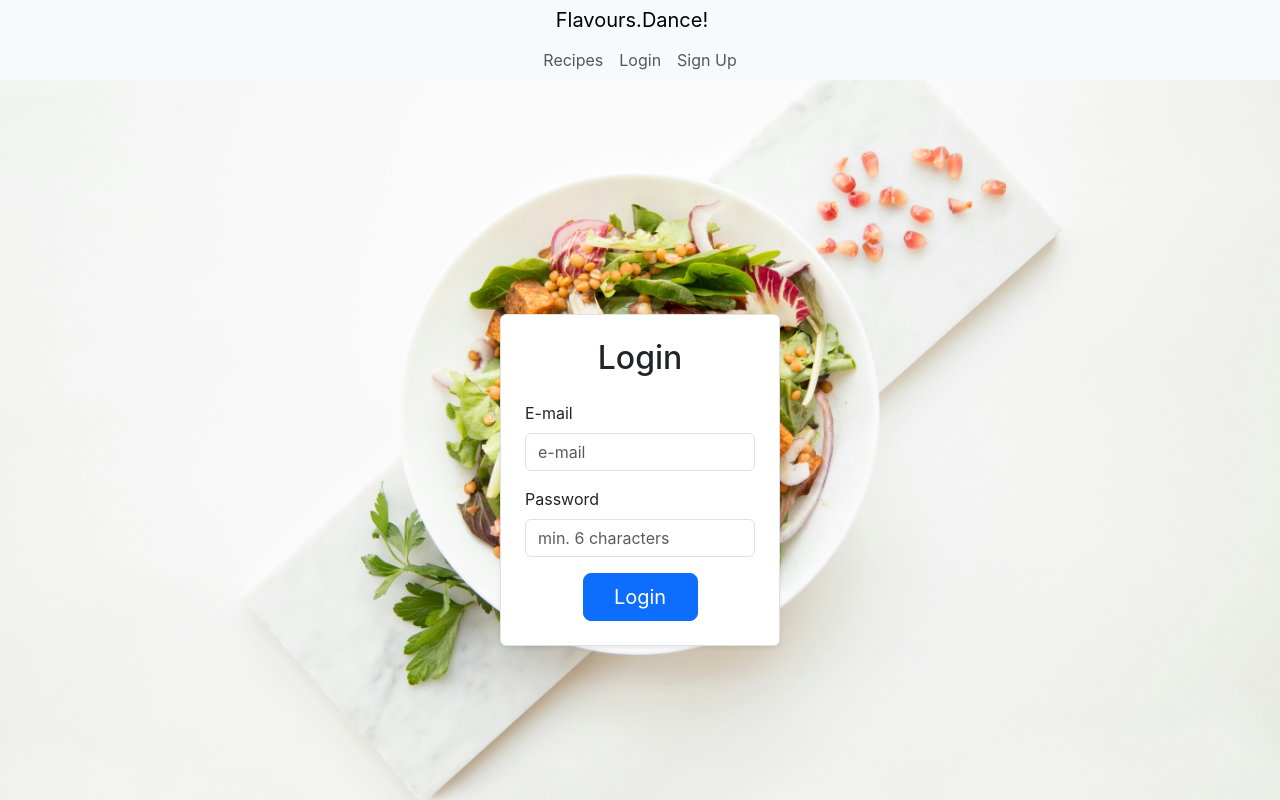
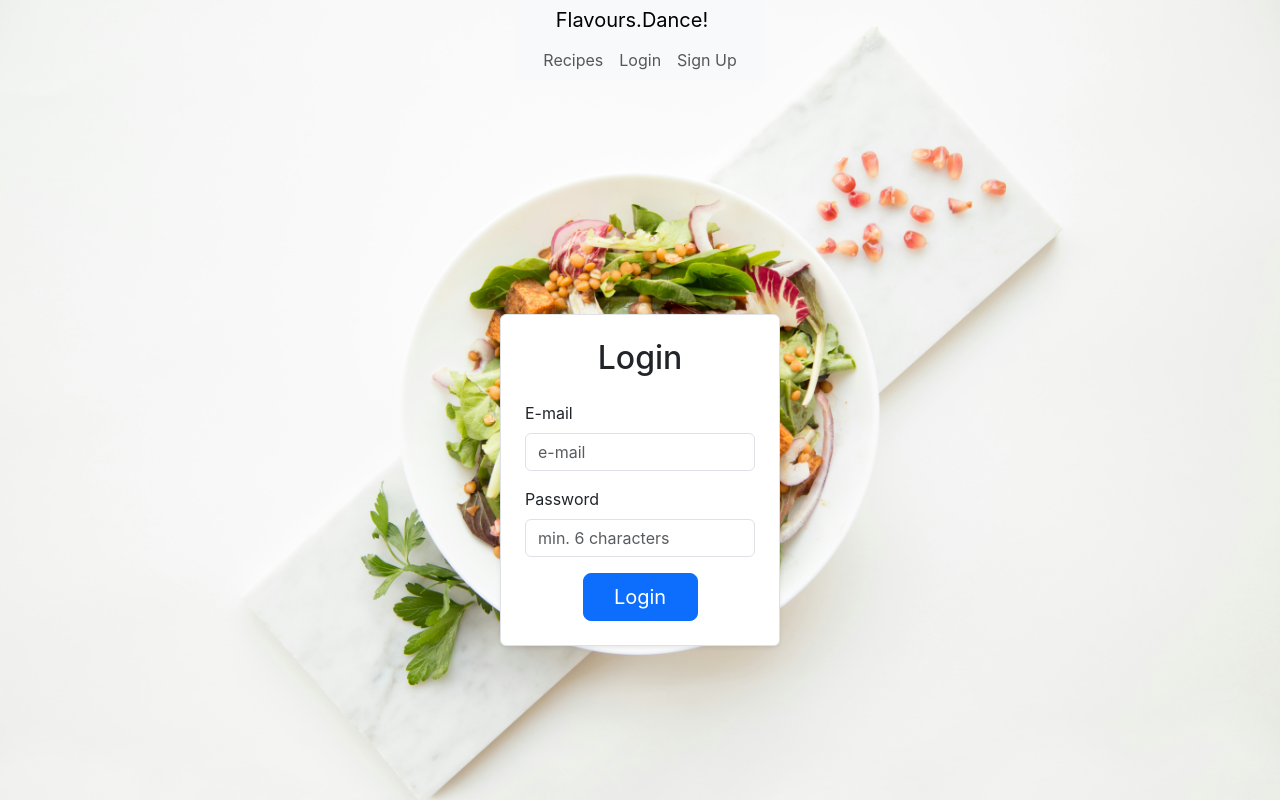
Before and after one commit to AlexGoesCode/R-Vite-TS-Recipes, a React (Vite) app: page /login in a window 1280 px wide. Shown: the top 800 px of the page. Built offline with nearby package versions, Linux system fonts and the light colour scheme; no server answers.

Commit message:
commit before deployment

```diff
--- a/src/App.tsx
+++ b/src/App.tsx
@@ -1,35 +1,36 @@
 import './App.css';
 import CustomNavbar from './components/custom-navbar/CustomNavbar';
 import { BrowserRouter as Router } from 'react-router-dom';
-import { AuthProvider } from './context/AuthContext';
+// import { AuthProvider } from './context/AuthContext';
 import Routes from './components/routes/Routes';
 import Footer from './components/footer/Footer'; // Import the Footer component
 
-// const App = () => {
-//   return (
-//     <AuthProvider>
-//       <Router>
-//         <div className='root-container'>
-//           <CustomNavbar />
-//           <div className='app'>
-//             <Routes />
-//           </div>
-//           <Footer />
-//         </div>
-//       </Router>
-//     </AuthProvider>
-//   );
-// };
 const App = () => {
   return (
+    // <AuthProvider>
     <Router>
-      <AuthProvider>
+      <div className='root-container'>
         <CustomNavbar />
-        <Routes />
+        <div className='app'>
+          <Routes />
+        </div>
         <Footer />
-      </AuthProvider>
+      </div>
     </Router>
+    // </AuthProvider>
   );
 };
 
+// const App = () => {
+// return (
+//   <Router>
+//     <AuthProvider>
+//       <CustomNavbar />
+//       <Routes />
+//       <Footer />
+//     </AuthProvider>
+//   </Router>
+// );
+// };
+
 export default App;
--- a/src/components/recipe-list/RecipeList.tsx
+++ b/src/components/recipe-list/RecipeList.tsx
@@ -1,4 +1,4 @@
-import CharactersGrid from '../../components/characters-grid/CharactersGrid';
+import CharactersGrid from '../characters-grid/CharactersGrid';
 import Pagination from 'react-bootstrap/Pagination';
 
 type Character = {
--- a/src/pages/login/Login.tsx
+++ b/src/pages/login/Login.tsx
@@ -6,8 +6,8 @@ import { auth } from '../../../firebaseConfig';
 
 const Login = () => {
   // define the Login component
-  const [username, setUsername] = useState(''); // useState hooks to declare
-  const [password, setPassword] = useState(''); // username and password
+  const [username, setUsername] = useState(''); //* useState hooks to declare
+  const [password, setPassword] = useState(''); //* username and password
 
   // const { setUser } = useAuth(); // set the user state after a successful login.
   const { login, setError, error } = useContext(AuthContext);
```
